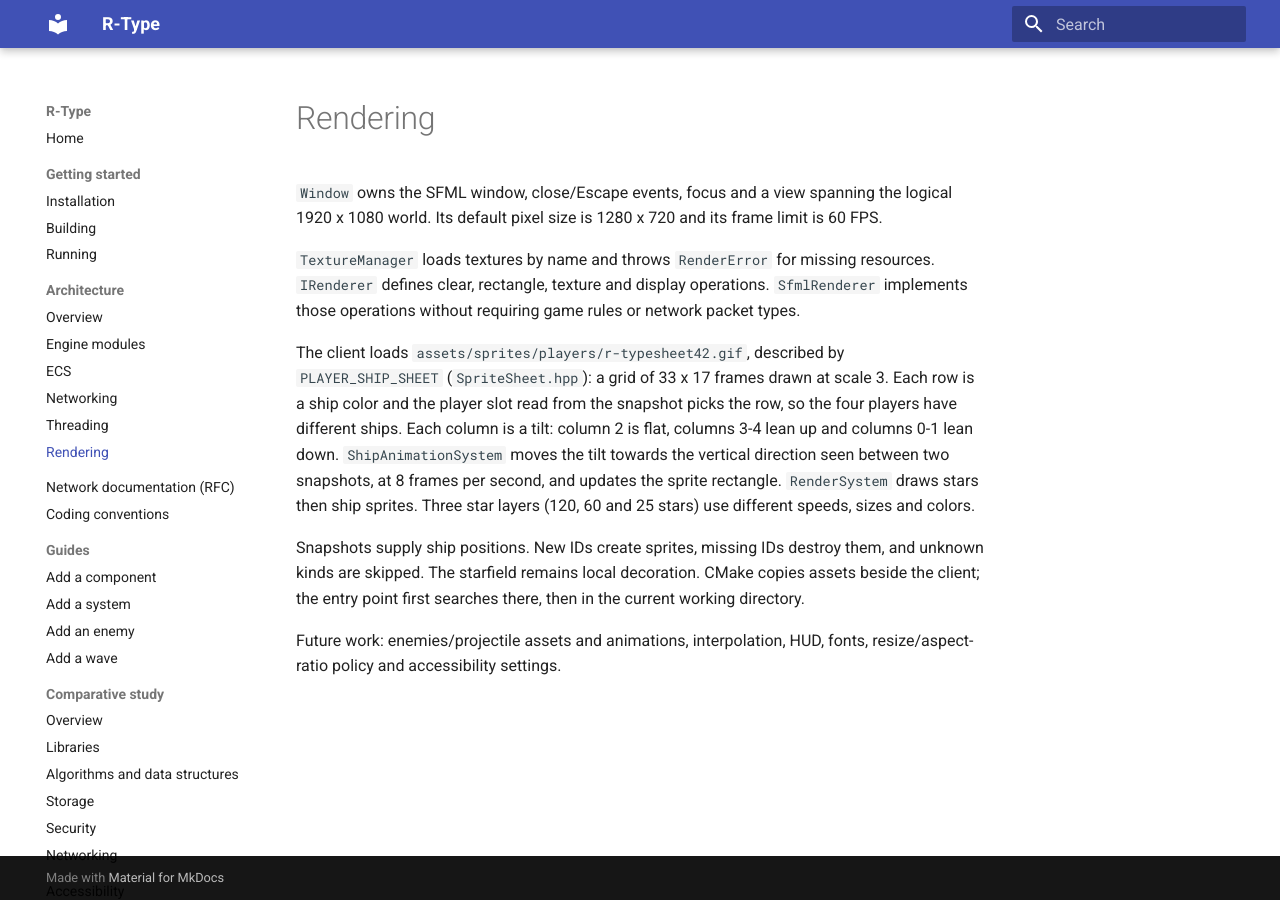
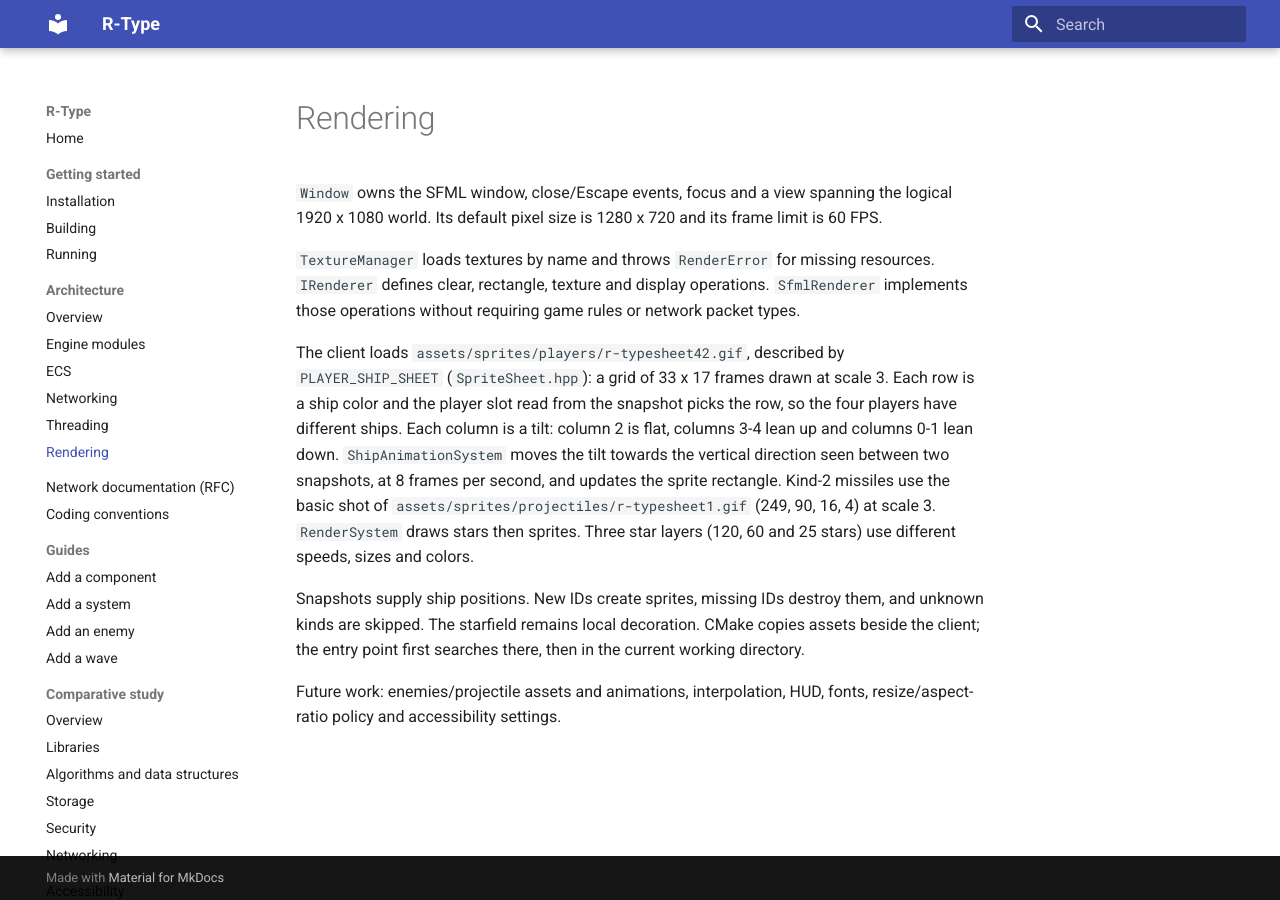
Before and after one commit to Origanire/r-type, an MkDocs documentation site: the page built from docs/architecture/rendering.md, in a window 1280 px wide. Built offline with MkDocs 1.6.1 and Material for MkDocs 9.7.7, drawn with Linux system fonts in a browser that asks for light colours.

Commit message:
Update rendering documentation to include Kind-2 missile asset details

```diff
--- a/docs/architecture/rendering.md
+++ b/docs/architecture/rendering.md
@@ -12,7 +12,9 @@ The client loads `assets/sprites/players/r-typesheet42.gif`, described by `PLAYE
 player slot read from the snapshot picks the row, so the four players have different ships. Each
 column is a tilt: column 2 is flat, columns 3-4 lean up and columns 0-1 lean down.
 `ShipAnimationSystem` moves the tilt towards the vertical direction seen between two snapshots, at
-8 frames per second, and updates the sprite rectangle. `RenderSystem` draws stars then ship sprites. Three star layers (120, 60 and 25 stars) use different speeds, sizes and colors.
+8 frames per second, and updates the sprite rectangle. Kind-2 missiles use the basic shot of
+`assets/sprites/projectiles/r-typesheet1.gif` (249, 90, 16, 4) at scale 3. `RenderSystem` draws stars
+then sprites. Three star layers (120, 60 and 25 stars) use different speeds, sizes and colors.
 
 Snapshots supply ship positions. New IDs create sprites, missing IDs destroy them, and unknown
 kinds are skipped. The starfield remains local decoration. CMake copies assets beside the client;
```
